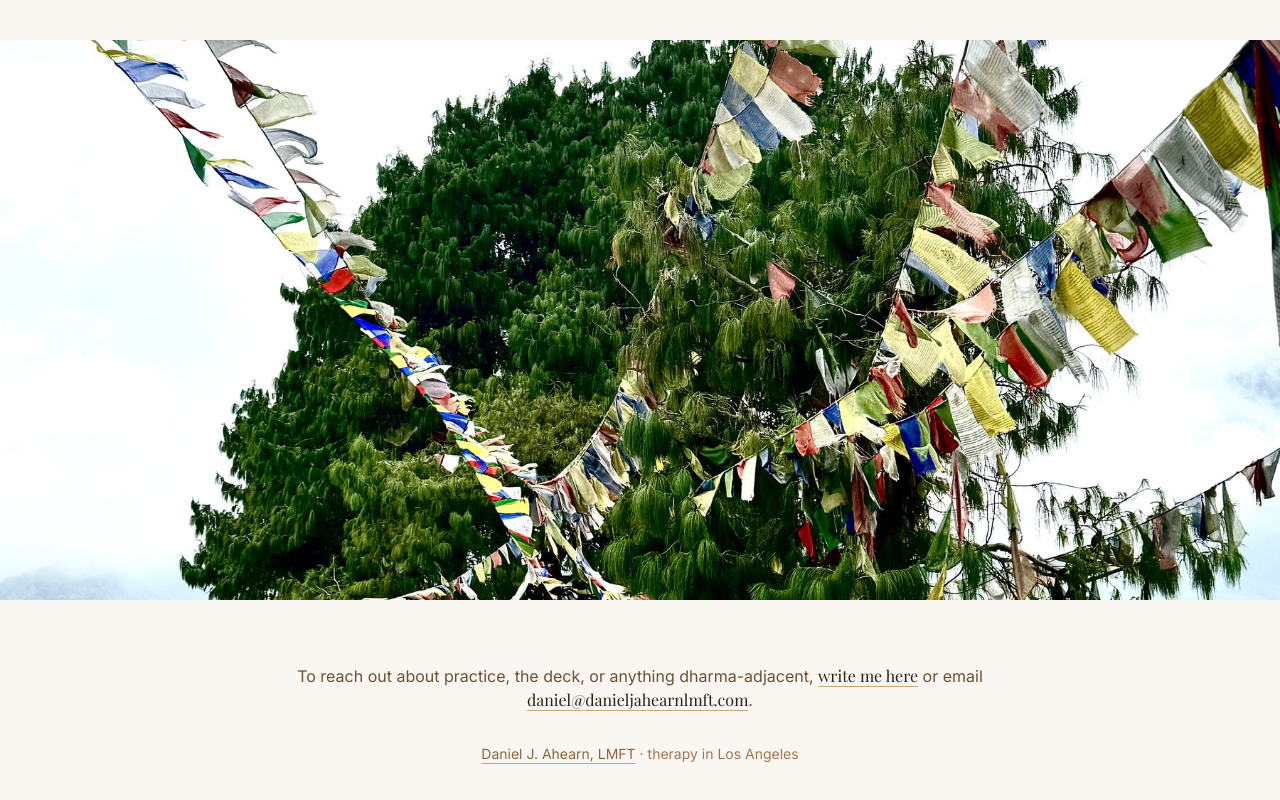
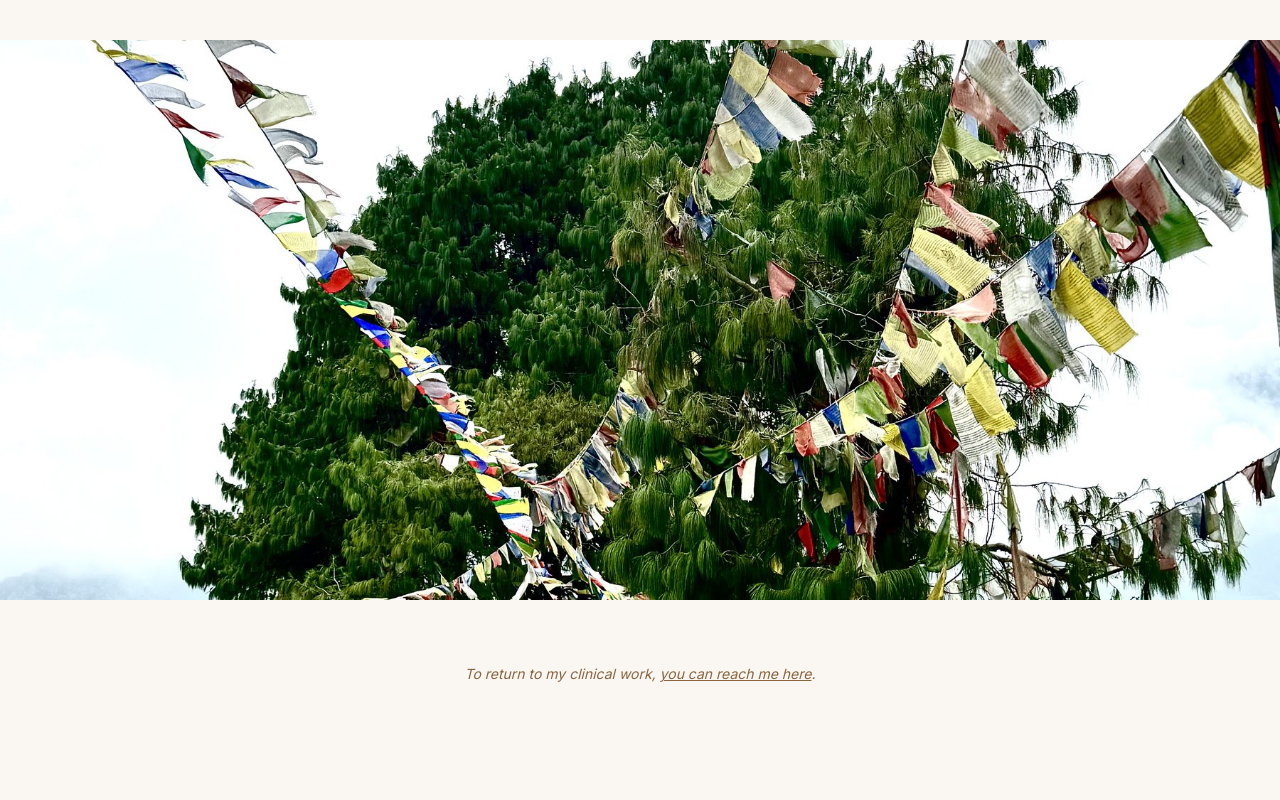
Before and after one commit to danieljahearnlmft/danieljahearnlmft.com, a Next.js app: page /pathwork in a window 1280 px wide. Shown: the part 7176-7976 px from the top of the page. After the commit the page ends 7924 px from the top, so only its background shows below. Built offline with nearby package versions, Linux system fonts and the light colour scheme; a web font is replaced by a local one.

Commit message:
Update page.tsx

```diff
--- a/src/app/pathwork/page.tsx
+++ b/src/app/pathwork/page.tsx
@@ -325,32 +325,13 @@ export default function Pathwork() {
 
 {/* Contact line */}
         <section className="py-12 md:py-16">
-        <div className="container-main max-w-3xl">
-          <p className="text-cream-700 text-base text-center">
-            To reach out about practice, the deck, or anything dharma-adjacent,{' '}
-            <Link
-              href="/contact"
-              className="font-serif text-cream-900 underline decoration-cream-400 underline-offset-4 hover:decoration-cream-700 transition-colors"
-            >
-              write me here
+          <div className="container-main max-w-3xl text-center">
+            <p className="text-cream-600 text-sm italic">
+              To return to my clinical work,{' '}
+              <Link href="/contact" className="underline hover:text-cream-800">
+                you can reach me here
               </Link>
-            {' '}or email{' '}
-            <a
-              href="mailto:daniel@danieljahearnlmft.com"
-              className="font-serif text-cream-900 underline decoration-cream-400 underline-offset-4 hover:decoration-cream-700 transition-colors"
-            >
-              daniel@danieljahearnlmft.com
-            </a>
               .
-          </p>
-          <p className="text-cream-600 text-sm text-center mt-8">
-            <Link
-              href="/"
-              className="underline decoration-cream-400 underline-offset-4 hover:decoration-cream-700 transition-colors"
-            >
-              Daniel J. Ahearn, LMFT
-            </Link>
-            <span className="text-cream-500"> · therapy in Los Angeles</span>
             </p>
           </div>
         </section>
```
Lines whose indentation alone changed are shown as unchanged.
